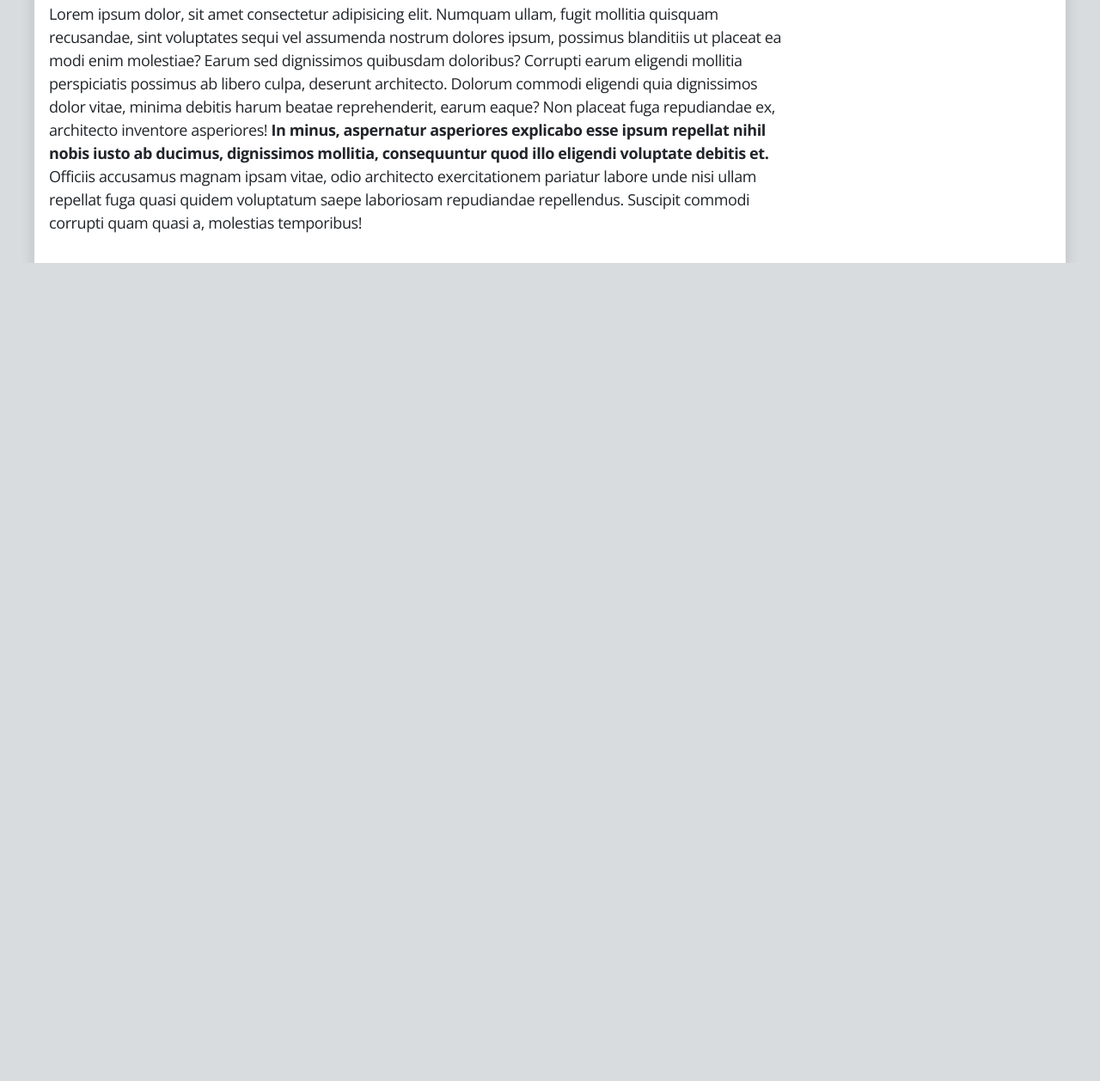
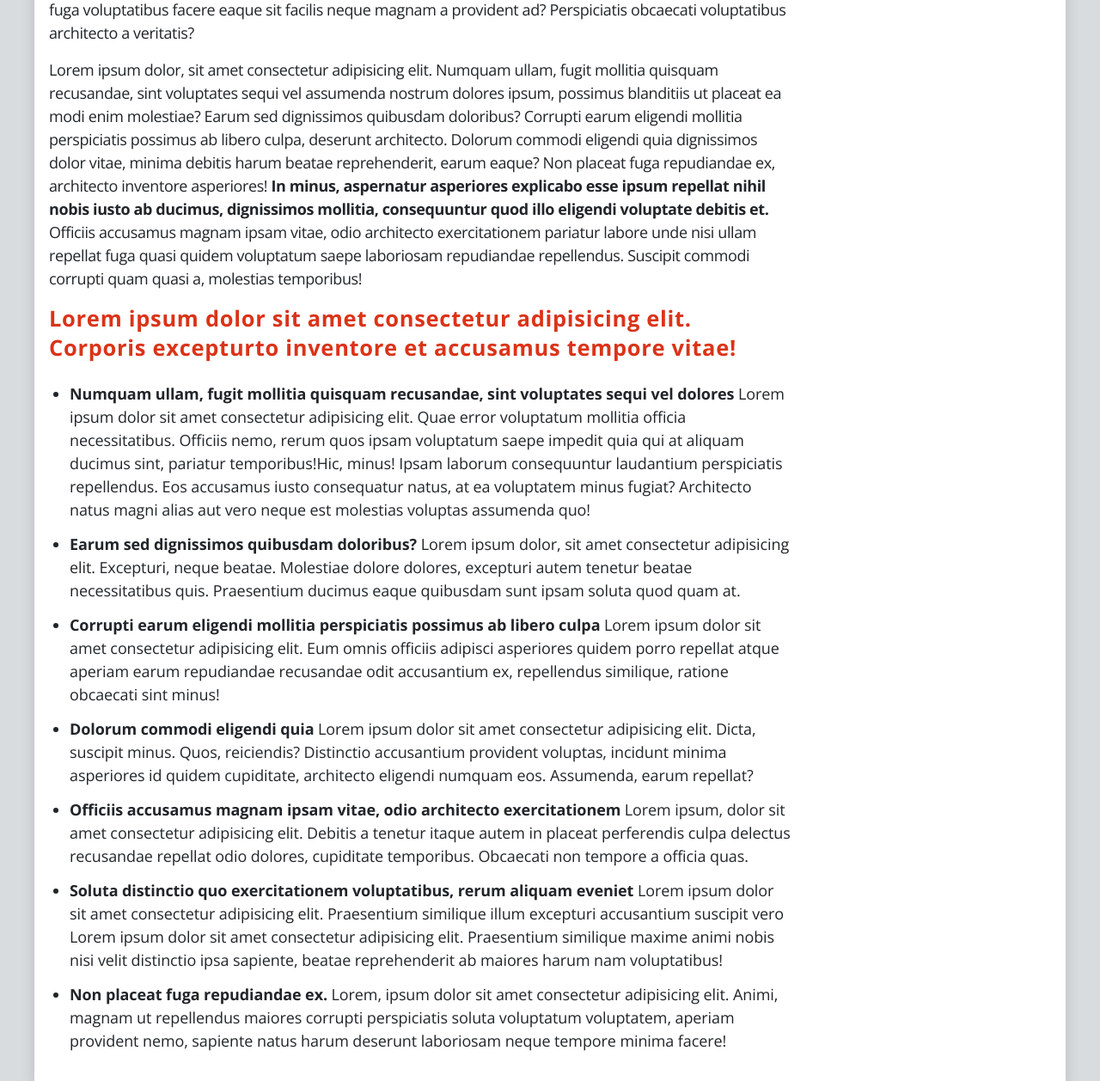
Before and after one commit to krzosdominik/jrfront_recruitment-task, a website: page index.html in a window 1280 px wide. Shown: the part 1542-2800 px from the top of the page at 86% size. Before the commit the page ends 1848 px from the top, so only its background shows below. Drawn offline with nearby package versions, Linux system fonts and the light colour scheme.

Commit message:
add article

```diff
--- a/index.html
+++ b/index.html
@@ -41,14 +41,18 @@
                         </h2>
                         <ul class="arcicle__list pl-4">
                             <li class="list__item">
-                                <strong>Commodi vel alias maiores! Delectus officiis</strong>
+                                <strong>
+                                    Commodi vel alias maiores! Delectus officiis
+                                </strong>
                                 - Lorem ipsum dolor sit amet consectetur adipisicing elit. Praesentium ipsam
                                 molestias quibusdam obcaecati dolorem animi doloribus, voluptates reiciendis
                                 deleniti, assumenda pariatur natus incidunt! Fugiat enim doloribus eaque ea culpa
                                 voluptates.
                             </li>
                             <li class="list__item">
-                                <strong>Error facilis quo ipsa aspernatur distinctio eaque</strong>
+                                <strong>
+                                    Error facilis quo ipsa aspernatur distinctio eaque
+                                </strong>
                                 - Delectus officiis voluptas labore totam modi qui, error facilis quo ipsa aspernatur
                                 distinctio eaque velit quis laboriosam vitae accusantium rerum nobis odit?
                                 Doloremque, sit. Sit, blanditiis.
@@ -63,13 +67,17 @@
                                 illum atque cum minima porro minus, nihil error aut? Odit, voluptas?
                             </li>
                             <li class="list__item">
-                                <strong>Deserunt ad omnis aperiam delectus deserunt ad omnis sit deleniti</strong>
+                                <strong>
+                                    Deserunt ad omnis aperiam delectus deserunt ad omnis sit deleniti
+                                </strong>
                                 - Lorem ipsum dolor sit, amet consectetur adipisicing elit. Earum, nulla praesentium?
                                 Accusamus, nam libero qui architecto incidunt possimus quae, soluta distinctio quo
                                 exercitationem voluptatibus, rerum aliquam eveniet dolores dolore impedit!
                             </li>
                             <li class="list__item">
-                                <strong>Earum, nulla praesentium? Accusamus, nam libero qui</strong>
+                                <strong>
+                                    Earum, nulla praesentium? Accusamus, nam libero qui
+                                </strong>
                                 - Lorem ipsum dolor sit amet consectetur adipisicing elit. Nihil perferendis sed
                                 ipsa, quod tempora pariatur iste praesentium amet autem esse nisi non ab soluta!
                                 Optio sint quasi cupiditate architecto odit!
@@ -110,6 +118,76 @@
                             repellendus. Suscipit commodi corrupti quam quasi a, molestias temporibus!
                         </p>
                     </article>
+                    <article class="section__article">
+                        <h2 class="article__header font-weight-bold mb-4">
+                            Lorem ipsum dolor sit amet consectetur adipisicing elit. Corporis excepturto inventore
+                            et accusamus tempore vitae!
+                        </h2>
+                        <ul class="arcicle__list pl-4">
+                            <li class="list__item">
+                                <strong>
+                                    Numquam ullam, fugit mollitia quisquam recusandae, sint voluptates sequi vel
+                                    dolores
+                                </strong>
+                                Lorem ipsum dolor sit amet consectetur adipisicing elit. Quae error voluptatum
+                                mollitia officia necessitatibus. Officiis nemo, rerum quos ipsam voluptatum saepe
+                                impedit quia qui at aliquam ducimus sint, pariatur temporibus!Hic, minus! Ipsam
+                                laborum consequuntur laudantium perspiciatis repellendus. Eos accusamus iusto
+                                consequatur natus, at ea voluptatem minus fugiat? Architecto natus magni alias aut
+                                vero neque est molestias voluptas assumenda quo!
+                            </li>
+                            <li class="list__item">
+                                <strong>
+                                    Earum sed dignissimos quibusdam doloribus?
+                                </strong>
+                                Lorem ipsum dolor, sit amet consectetur adipisicing elit. Excepturi, neque beatae.
+                                Molestiae dolore dolores, excepturi autem tenetur beatae necessitatibus quis.
+                                Praesentium ducimus eaque quibusdam sunt ipsam soluta quod quam at.
+                            </li>
+                            <li class="list__item">
+                                <strong>
+                                    Corrupti earum eligendi mollitia perspiciatis possimus ab libero culpa
+                                </strong>
+                                Lorem ipsum dolor sit amet consectetur adipisicing elit. Eum omnis officiis adipisci
+                                asperiores quidem porro repellat atque aperiam earum repudiandae recusandae odit
+                                accusantium ex, repellendus similique, ratione obcaecati sint minus!
+                            </li>
+                            <li class="list__item">
+                                <strong>
+                                    Dolorum commodi eligendi quia
+                                </strong>
+                                Lorem ipsum dolor sit amet consectetur adipisicing elit. Dicta, suscipit minus.
+                                Quos, reiciendis? Distinctio accusantium provident voluptas, incidunt minima
+                                asperiores id quidem cupiditate, architecto eligendi numquam eos. Assumenda,
+                                earum repellat?
+                            </li>
+                            <li class="list__item">
+                                <strong>
+                                    Officiis accusamus magnam ipsam vitae, odio architecto exercitationem
+                                </strong>
+                                Lorem ipsum, dolor sit amet consectetur adipisicing elit. Debitis a tenetur itaque
+                                autem in placeat perferendis culpa delectus recusandae repellat odio dolores,
+                                cupiditate temporibus. Obcaecati non tempore a officia quas.
+                            </li>
+                            <li class="list__item">
+                                <strong>
+                                    Soluta distinctio quo exercitationem voluptatibus, rerum aliquam eveniet
+                                </strong>
+                                Lorem ipsum dolor sit amet consectetur adipisicing elit. Praesentium similique
+                                illum excepturi accusantium suscipit vero Lorem ipsum dolor sit amet consectetur
+                                adipisicing elit. Praesentium similique maxime animi nobis nisi velit distinctio
+                                ipsa sapiente, beatae reprehenderit ab maiores harum nam voluptatibus!
+                            </li>
+                            <li class="list__item">
+                                <strong>
+                                    Non placeat fuga repudiandae ex.
+                                </strong>
+                                Lorem, ipsum dolor sit amet consectetur adipisicing elit. Animi, magnam ut
+                                repellendus maiores corrupti perspiciatis soluta voluptatum voluptatem, aperiam
+                                provident nemo, sapiente natus harum deserunt laboriosam neque tempore minima facere!
+                            </li>
+                        </ul>
+                    </article>
                 </section>
             </div>
             <div class="d-none d-lg-block col-lg-3">
--- /dev/null
+++ b/scss/elements/_lists.scss
@@ -0,0 +1,4 @@
+.list__item {
+    margin-bottom: 0.8125rem;
+    letter-spacing: -0.1px;
+}
--- a/scss/main.scss
+++ b/scss/main.scss
@@ -7,3 +7,4 @@
 @import "./elements/mainContent";
 @import "./elements/section";
 @import "./elements/article";
+@import "./elements/lists";
```
Also changed, not shown: css/main.css, 1 other file.
